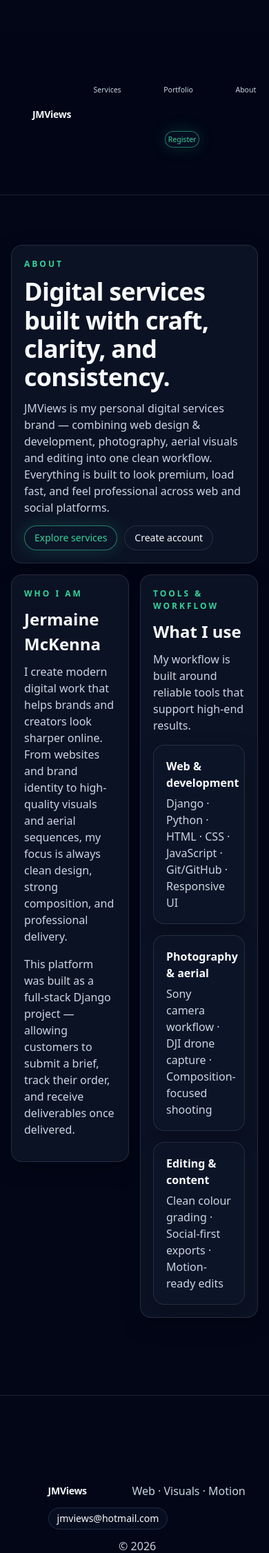
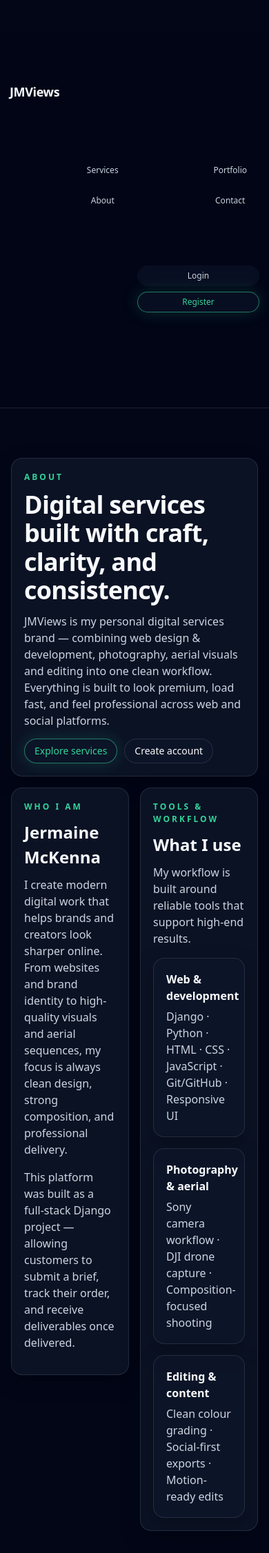
Before and after one commit to JermaineMckenna/jmviewsp4, a Django app: page /about/ in a window 390 px wide. Shown: the top 2252 px of the page at 69% size. Run offline with Django 4.2, Linux system fonts and the light colour scheme.

Commit message:
css navbar change

```diff
--- a/static/css/styles.css
+++ b/static/css/styles.css
@@ -171,76 +171,6 @@
   background:rgba(148,163,184,.08);
 
   border-color:rgba(148,163,184,.12);
-
-}
-
-/* Mobile compact single-line nav */
-
-@media (max-width:640px){
-
-  .site-header .container{
-
-    padding:10px 12px;
-
-  }
-
-  .header-row{
-
-    flex-direction:row;
-
-    align-items:center;
-
-    justify-content:space-between;
-
-    gap:10px;
-
-  }
-
-  .brand{
-
-    font-size:14px;
-
-  }
-
-  .nav{
-
-    width:auto;
-
-    flex:1;
-
-    justify-content:flex-end;
-
-    gap:6px;
-
-    overflow:visible;
-
-  }
-
-  .nav-links,
-
-  .nav-auth{
-
-    gap:5px;
-
-    flex-wrap:nowrap;
-
-  }
-
-  .nav a{
-
-    font-size:10.5px;
-
-    padding:6px 4px;
-
-  }
-
-  /* Hide login on mobile to keep navbar clean */
-
-  .nav-auth a:first-child{
-
-    display:none;
-
-  }
 
 }
 
@@ -1235,3 +1165,75 @@
 }
 }
 }
+
+@media (max-width: 640px) {
+
+  .site-header .container {
+
+    padding: 12px 14px;
+
+  }
+
+  .header-row {
+
+    display: grid;
+
+    grid-template-columns: 1fr;
+
+    gap: 12px;
+
+  }
+
+  .brand {
+
+    font-size: 18px;
+
+  }
+
+  .nav {
+
+    width: 100%;
+
+    display: grid;
+
+    gap: 10px;
+
+  }
+
+  .nav-links {
+
+    display: grid;
+
+    grid-template-columns: repeat(4, 1fr);
+
+    gap: 8px;
+
+    width: 100%;
+
+  }
+
+  .nav-auth {
+
+    display: grid;
+
+    grid-template-columns: 1fr 1fr;
+
+    gap: 8px;
+
+    width: 100%;
+
+  }
+
+  .nav a {
+
+    width: 100%;
+
+    font-size: 12px;
+
+    padding: 8px 6px;
+
+    text-align: center;
+
+  }
+
+}
```
